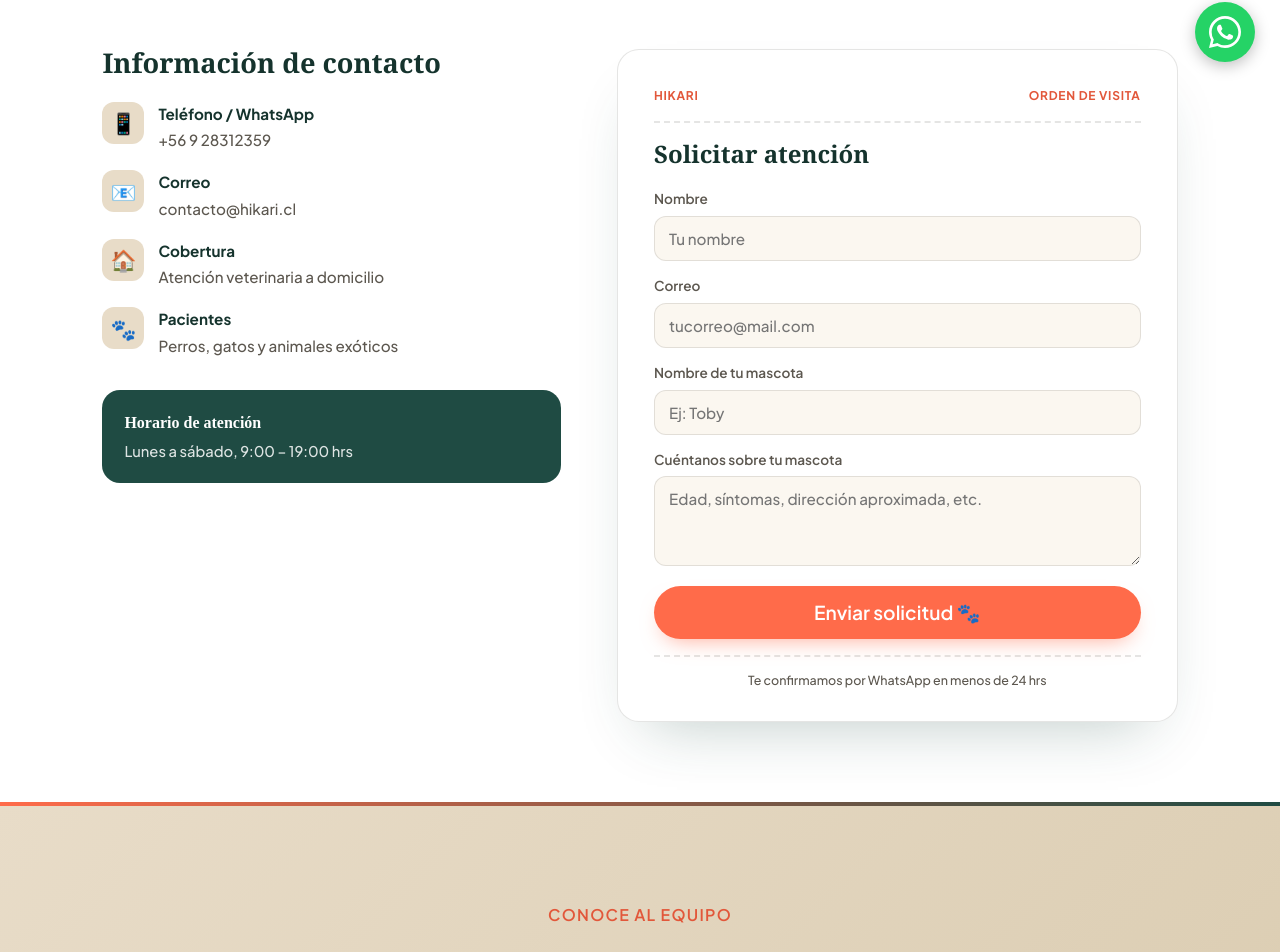
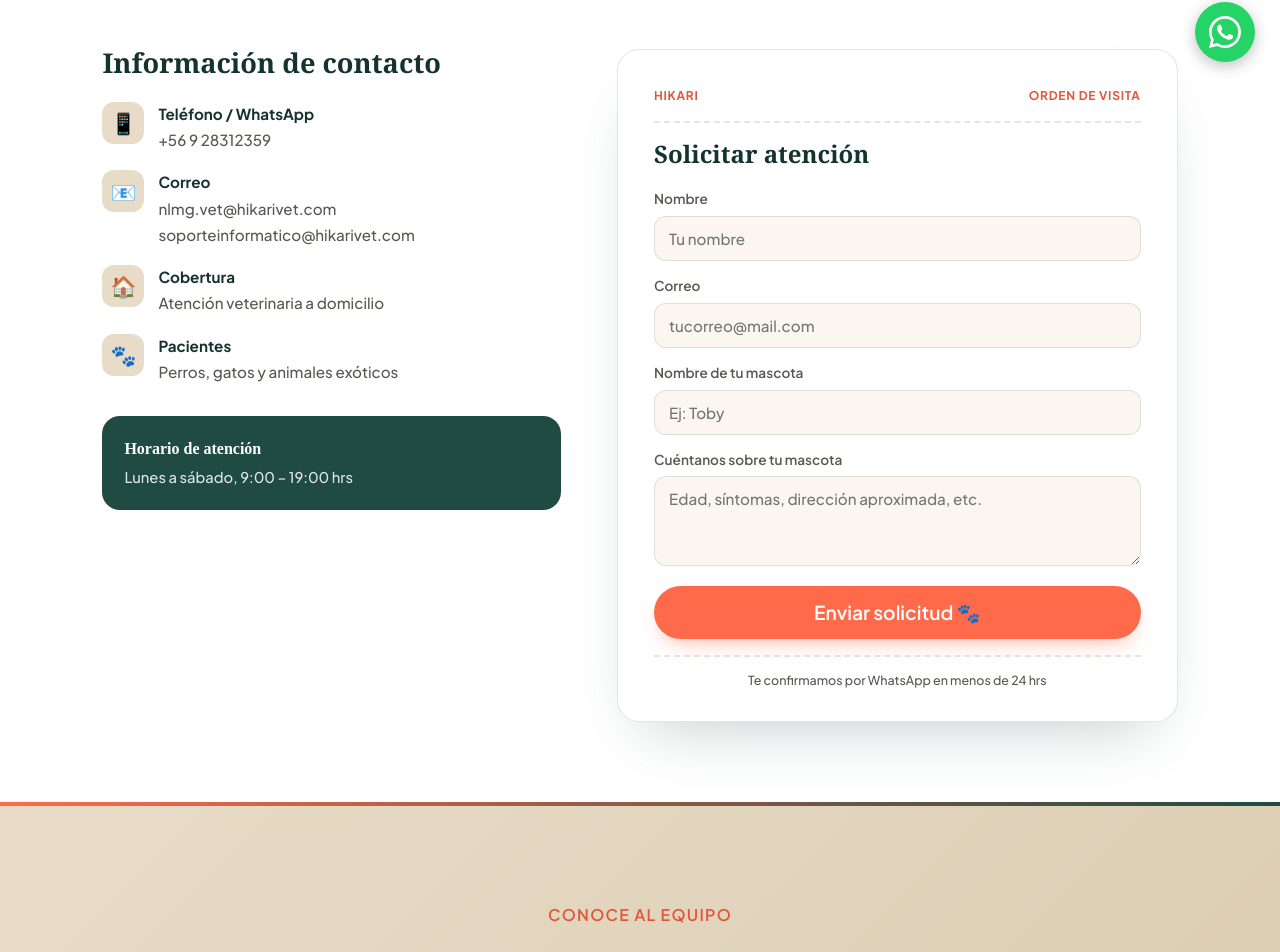
Before and after one commit to Deku194666/hikari-frontend, a React (Create React App) app: page /contacto in a window 1280 px wide. Shown: the part 713-1665 px from the top of the page. Built offline with nearby package versions, Linux system fonts and the light colour scheme; no server answers.

Commit message:
fix: mails reales en contacto

```diff
--- a/src/pages/Contacto.jsx
+++ b/src/pages/Contacto.jsx
@@ -156,7 +156,8 @@ function Contacto() {
               <span className="info-icon">📧</span>
               <div>
                 <strong>Correo</strong>
-                <p>contacto@hikari.cl</p>
+                <p>nlmg.vet@hikarivet.com</p>
+                <p>soporteinformatico@hikarivet.com</p>
               </div>
             </li>
             <li>
```
